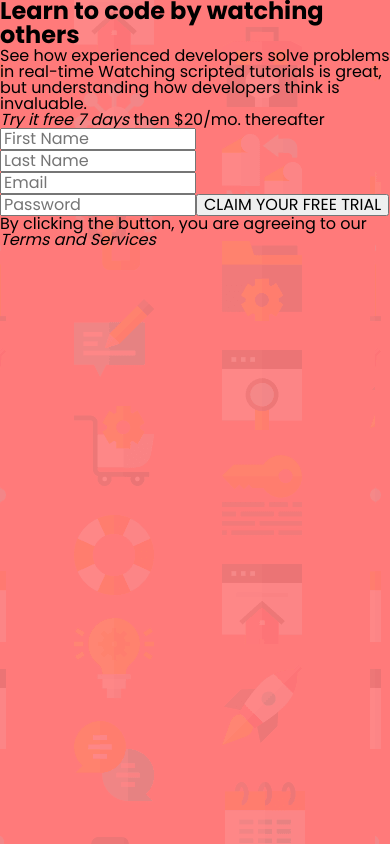
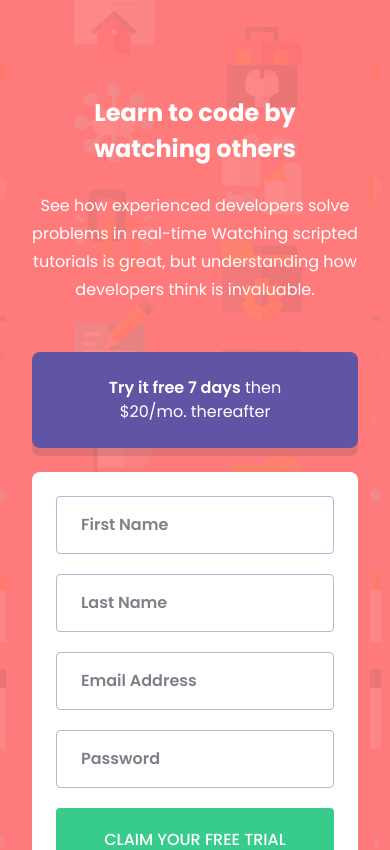
Before and after one commit to Beginneraboutlife116/fem-intro-component-with-signup-form, a Next.js app: page / in a window 390 px wide. Shown: the top 850 px of the page. Built offline with nearby package versions, Linux system fonts and the light colour scheme.

Commit message:
finish basic mobile styles

```diff
--- a/components/pages/login/index.tsx
+++ b/components/pages/login/index.tsx
@@ -30,23 +30,25 @@ export default function LoginPage() {
     e.preventDefault()
   }
   return (
-    <div className={styles["login-page"]}>
-      <section>
-        <h1>Learn to code by watching others</h1>
-        <p>
+    <div className={`pi-4 pbs-12 pbe-6 ${styles["login-page"]}`}>
+      <section className="mbe-6">
+        <h1 className="mbe-3 pi-2">Learn to code by watching others</h1>
+        <p className="line-height">
           See how experienced developers solve problems in real-time Watching
           scripted tutorials is great, but understanding how developers think is
           invaluable.
         </p>
       </section>
       <main>
-        <div>
+        <div className={`radius shadow mbe-3 ${styles["login-page__banner"]}`}>
           <p>
             <em>Try it free 7 days</em> then $20/mo. thereafter
           </p>
         </div>
         <div>
-          <form onSubmit={handleSubmit}>
+          <form
+            onSubmit={handleSubmit}
+            className={`radius shadow ${styles["login-page__form"]}`}>
             <label>
               <input
                 id="firstName"
@@ -76,7 +78,7 @@ export default function LoginPage() {
                 value={formData.email}
                 type="email"
                 onChange={handleChange}
-                placeholder="Email"
+                placeholder="Email Address"
                 required
               />
             </label>
@@ -92,11 +94,11 @@ export default function LoginPage() {
               />
             </label>
             <button type="submit">CLAIM YOUR FREE TRIAL</button>
+            <p>
+              By clicking the button, you are agreeing to our{" "}
+              <a href="#">Terms and Services</a>
+            </p>
           </form>
-          <p>
-            By clicking the button, you are agreeing to our{" "}
-            <em>Terms and Services</em>
-          </p>
         </div>
       </main>
     </div>
--- a/components/pages/login/login.module.scss
+++ b/components/pages/login/login.module.scss
@@ -4,6 +4,55 @@
   min-height: 100dvh;
   background-image: url("../../../public/images/bg-intro-mobile.png");
   background-color: map-get($map: $colors, $key: primary-red);
+
+  &__banner {
+    background-color: map-get($map: $colors, $key: accent);
+    padding-inline: 3rem;
+    padding-block: 1.5rem;
+  }
+
+  &__form {
+    padding: 1.5rem;
+    background-color: white;
+    display: grid;
+    gap: 1.25rem;
+
+    & input {
+      padding-inline: 1.5rem;
+      padding-block: 1.25rem;
+      border-radius: 0.25rem;
+      border: 1px solid map-get($map: $colors, $key: neutral-700);
+      font-weight: $fw-600;
+
+      &::placeholder {
+        color: rgba(map-get($map: $colors, $key: neutral-400), 0.65);
+      }
+
+      &:where(:focus-visible) {
+        outline-color: map-get($map: $colors, $key: neutral-400);
+      }
+    }
+
+    & button {
+      background-color: map-get($map: $colors, $key: primary-green);
+      color: inherit;
+      padding-block: 1.5rem;
+      width: 100%;
+      border-radius: 0.25rem;
+      box-shadow: 0 0.25rem 0 0 rgba(#65AC87, 1);
+      font-weight: $fw-500;
+    }
+
+    & p {
+      font-size: .75rem;
+      color: map-get($map: $colors, $key: neutral-700);
+    }
+
+    & a {
+      font-weight: $fw-700;
+      color: map-get($map: $colors, $key: primary-red);
+    }
+  }
 }
 
 @supports (min-height: 100dvh) {
--- a/styles/_base.scss
+++ b/styles/_base.scss
@@ -1,4 +1,32 @@
+@use "./variables" as *;
+
 body {
+  color: white;
+  text-align: center;
+  line-height: 1.5;
   font-family: "Poppins", sans-serif;
+}
 
+input {
+  width: 100%;
+  line-height: 1;
 }
+
+em {
+  font-style: normal;
+  font-weight: $fw-600;
+}
+
+a {
+  text-decoration: none;
+
+  &:where(:visited, :active) {
+    color: currentColor;
+  }
+}
+
+button {
+  cursor: pointer;
+  border: none;
+  line-height: 1;
+}
--- a/styles/_typography.scss
+++ b/styles/_typography.scss
@@ -1,30 +1,34 @@
 @font-face {
   font-family: "Poppins";
   src: local("Poppins"),
-    url("/public/fonts/poppins-regular.woff2") format("woff2"),
-    url("/public/fonts/poppins-regular.woff") format("woff");
+    url("../public/fonts/poppins-regular.woff2") format("woff2"),
+    url("../public/fonts/poppins-regular.woff") format("woff");
   font-weight: 400;
+  font-display: swap;
 }
 
 @font-face {
   font-family: "Poppins";
   src: local("Poppins"),
-    url("/public/fonts/poppins-medium.woff2") format("woff2"),
-    url("/public/fonts/poppins-medium.woff") format("woff");
+    url("../public/fonts/poppins-medium.woff2") format("woff2"),
+    url("../public/fonts/poppins-medium.woff") format("woff");
   font-weight: 500;
+  font-display: swap;
 }
 
 @font-face {
   font-family: "Poppins";
   src: local("Poppins"),
-    url("/public/fonts/poppins-semibold.woff2") format("woff2"),
-    url("/public/fonts/poppins-semibold.woff") format("woff");
+    url("../public/fonts/poppins-semibold.woff2") format("woff2"),
+    url("../public/fonts/poppins-semibold.woff") format("woff");
   font-weight: 600;
+  font-display: swap;
 }
 
 @font-face {
   font-family: "Poppins";
-  src: local("Poppins"), url("/public/fonts/poppins-bold.woff2") format("woff2"),
-    url("/public/fonts/poppins-bold.woff") format("woff");
+  src: local("Poppins"), url("../public/fonts/poppins-bold.woff2") format("woff2"),
+    url("../public/fonts/poppins-bold.woff") format("woff");
   font-weight: 700;
+  font-display: swap;
 }
--- /dev/null
+++ b/styles/_utilities.scss
@@ -0,0 +1,24 @@
+@use "./variables" as *;
+
+@each $key, $val in $direction {
+  @for $i from 1 through 12 {
+    .p#{$key}-#{$i} {
+      padding-#{$val}: $i * 0.5rem;
+    }
+    .m#{$key}-#{$i} {
+      margin-#{$val}: $i * 0.5rem;
+    }
+  }
+}
+
+.radius {
+  border-radius: 0.5rem;
+}
+
+.shadow {
+  box-shadow: 0 0.5rem 0 0 rgba(map-get($map: $colors, $key: neutral-400), 0.15);
+}
+
+.line-height {
+  line-height: 1.75;
+}
--- a/styles/_variables.scss
+++ b/styles/_variables.scss
@@ -6,9 +6,16 @@ $colors: (
   neutral-700: hsl(246, 25%, 77%)
 );
 
-$fz: 1rem;
-
 $fw-400: 400;
 $fw-500: 500;
 $fw-600: 600;
 $fw-700: 700;
+
+$direction: (
+  b: "block",
+  bs: "block-start",
+  be: "block-end",
+  i: "inline",
+  is: "inline-start",
+  ie: "inline-end"
+);
--- a/styles/index.scss
+++ b/styles/index.scss
@@ -1,3 +1,4 @@
 @use "./reset";
 @use "./typography";
 @use "./base";
+@use "./utilities";
```
